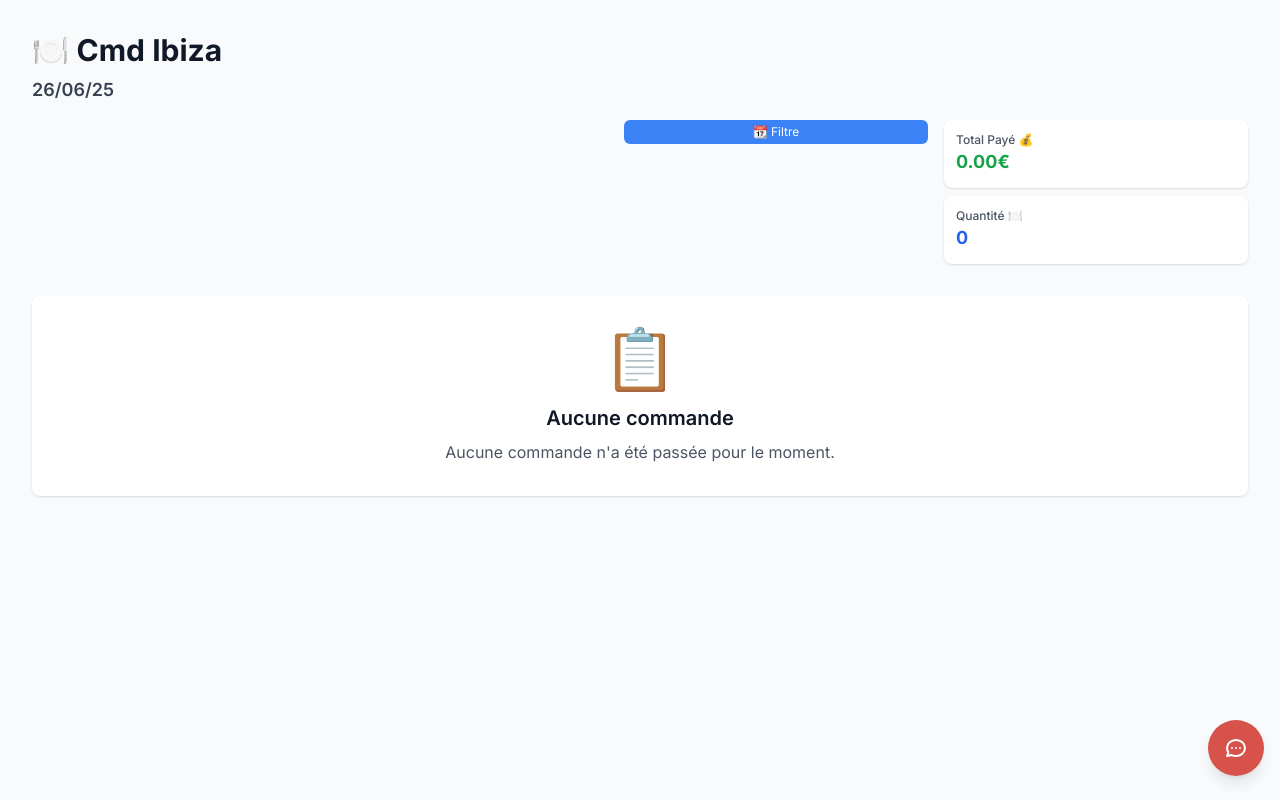
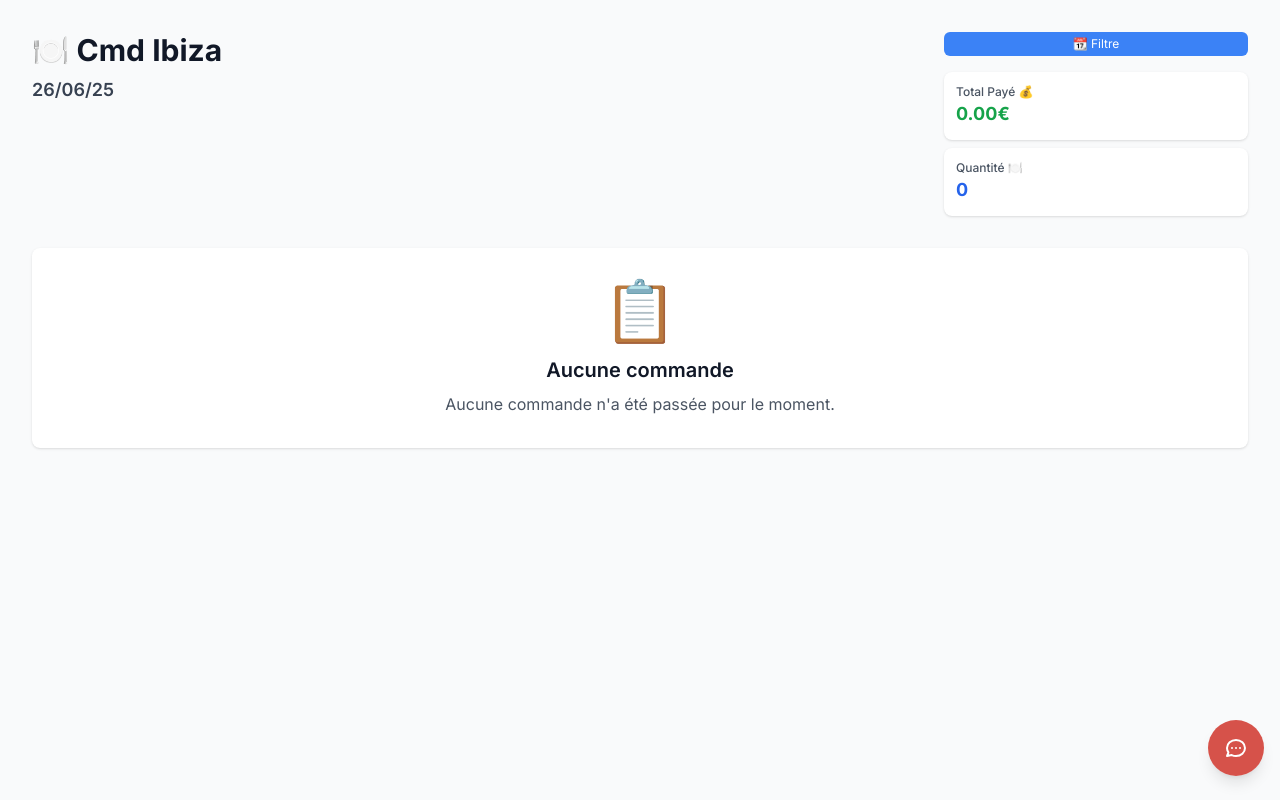
Before and after one commit to jimeye/mekboubaV3, a Next.js app: page /commandes in a window 1280 px wide. Built offline with nearby package versions, Linux system fonts and the light colour scheme.

Commit message:
Header : bouton filtre en haut à droite, compteurs en colonne sous le filtre

```diff
--- a/app/commandes/page.js
+++ b/app/commandes/page.js
@@ -130,35 +130,32 @@ export default function CommandesPage() {
   return (
     <div className="min-h-screen bg-gray-50 py-8">
       <div className="max-w-7xl mx-auto px-4 sm:px-6 lg:px-8">
-        {/* Header avec date */}
-        <div className="mb-8">
+        {/* Header avec date et filtres alignés */}
+        <div className="mb-8 flex justify-between items-start">
+          {/* Partie gauche : titre + date */}
+          <div>
             <h1 className="text-3xl font-bold text-gray-900 mb-2">
               🍽️ Cmd Ibiza
             </h1>
-          <p className="text-lg font-semibold text-gray-700 mb-4">
+            <p className="text-lg font-semibold text-gray-700">
               {new Date().toLocaleDateString('fr-FR', {
                 day: '2-digit',
                 month: '2-digit',
                 year: '2-digit'
               })}
             </p>
+          </div>
 
-          {/* Sélecteurs alignés horizontalement */}
-          <div className="flex justify-end gap-4">
+          {/* Partie droite : bouton filtre + compteurs */}
+          <div className="flex flex-col items-end gap-2 w-1/4">
             {/* Bouton filtre calendrier */}
-            <div className="w-1/4 relative">
+            <div className="relative w-full mb-2">
               <button
-                onClick={() => {
-                  console.log('Bouton cliqué, showDatePicker actuel:', showDatePicker);
-                  setShowDatePicker(!showDatePicker);
-                  console.log('Nouveau showDatePicker:', !showDatePicker);
-                }}
+                onClick={() => setShowDatePicker(!showDatePicker)}
                 className="w-full px-3 py-1 text-xs bg-blue-500 text-white rounded-md hover:bg-blue-600 transition-colors flex items-center justify-center"
               >
                 📆 Filtre
               </button>
-
-              {/* Popup calendrier */}
               {showDatePicker && (
                 <div
                   className="absolute z-50 mt-2 bg-white rounded-lg shadow-lg border p-4 right-0"
@@ -213,9 +210,8 @@ export default function CommandesPage() {
                 </div>
               )}
             </div>
-
             {/* Compteurs */}
-            <div className="w-1/4 space-y-2">
+            <div className="w-full space-y-2">
               <div className="bg-white rounded-lg shadow p-3">
                 <div className="flex items-center justify-between">
                   <div>
```
Lines whose indentation alone changed are shown as unchanged.
